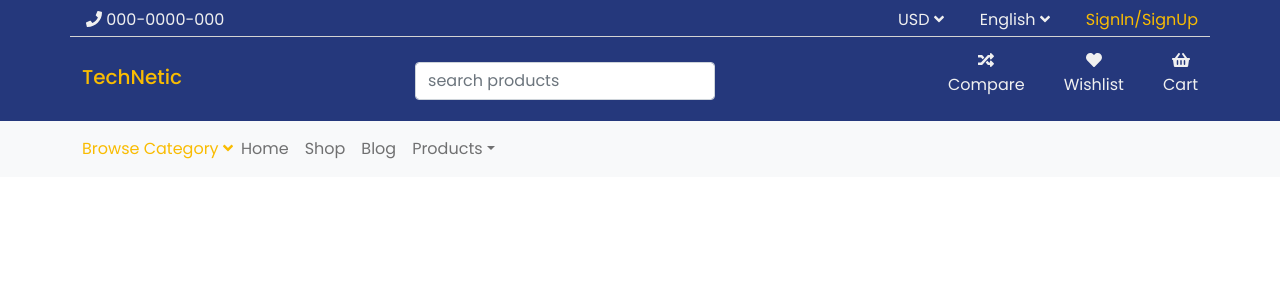
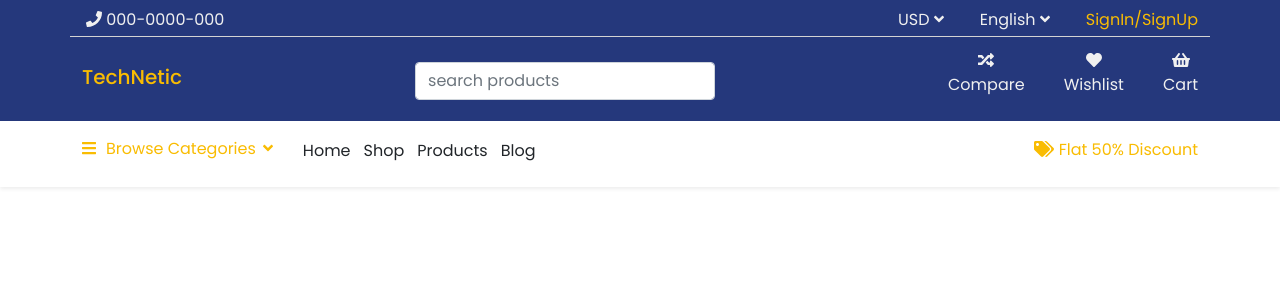
Before and after one commit to Mehedi0911/techNetic-client, a React (Create React App) app: page / in a window 1280 px wide. Shown: the top 300 px of the page. Built offline with nearby package versions, Linux system fonts and the light colour scheme.

Commit message:
dded menubar

```diff
--- a/src/components/Home/Home/Home.js
+++ b/src/components/Home/Home/Home.js
@@ -1,5 +1,5 @@
 import React from 'react';
-import NavBar from '../Navbar/NavBar';
+import NavBar from '../Navbar/NavigationBar';
 import TopBar from '../Navbar/Topbar/TopBar';
 
 const Home = () => {
--- a/src/components/Home/Navbar/Menubar/MenuBar.js
+++ b/src/components/Home/Navbar/Menubar/MenuBar.js
@@ -1,55 +1,55 @@
 import React from 'react';
-import { Button, Form, FormControl, Nav, Navbar, NavDropdown } from 'react-bootstrap';
+import { Button, Container, Form, FormControl, Nav, Navbar, NavDropdown } from 'react-bootstrap';
 import { FontAwesomeIcon } from '@fortawesome/react-fontawesome'
-import { faPhone, faAngleDown } from '@fortawesome/free-solid-svg-icons'
+import { faPhone, faAngleDown, faBars, faTags } from '@fortawesome/free-solid-svg-icons'
+import NavbarToggle from 'react-bootstrap/esm/NavbarToggle';
+import burgerMenu from '../../../../Images/Icons/bargerMenu.svg'
+import './MenuBar.css'
 const MenuBar = () => {
     return (
-        <div className="bg-light">
-            <div className="container">
-                <Navbar expand="lg">
+        <Navbar expand="lg" className="shadow-sm">
+            <Container className="d-flex">
+                <div style={{ width: '500px' }}>
+
+                <Navbar.Toggle aria-controls="basic-navbar-nav"><img style={{ height: '30px' }} src={burgerMenu} alt="" /></Navbar.Toggle>
 
 
+                        <Navbar.Collapse id="basic-navbar-nav" className="">
+
+                            <Nav className="">
                                 <div className="dropdown">
-                        <p className="mb-0 brand-text-primary">Browse Category <FontAwesomeIcon icon={faAngleDown} /></p>
+                                    <p className="mt-2 brand-text-primary">
+                                        <FontAwesomeIcon style={{marginRight:'10px'}} icon={faBars} />
+                                        Browse Categories
+                                        <FontAwesomeIcon style={{marginLeft:'7px'}} icon={faAngleDown} />
+                                    </p>
                                     <div className="dropdown-content">
-                            <a href="#">USD</a>
-                            <a href="#">EUR</a>
-
+                                        <a href="#">Cameras</a>
+                                        <a href="#">Laptops</a>
+                                        <a href="#">Mobiles</a>
+                                        <a href="#">Accessories</a>
+                                        <a href="#">Watches</a>
+                                        <a href="#">Others</a>
                                     </div>
                                 </div>
-                    <Navbar.Toggle aria-controls="basic-navbar-nav" />
+                                <p style={{marginRight:'13px', marginLeft:'30px', marginTop:'10px'}}>Home</p>
+                                <p style={{marginRight:'13px',marginTop:'10px'}}>Shop</p>
+                                <p style={{marginRight:'13px',marginTop:'10px'}}>Products</p>
+                                <p style={{marginRight:'13px',marginTop:'10px'}}>Blog</p>
 
-
-
-                   <div className="ml-5">
-                   <Navbar.Collapse id="basic-navbar-nav">
-                        <Nav className="mr-auto">
-                            <Nav.Link href="#home">Home</Nav.Link>
-                            <Nav.Link href="#link">Shop</Nav.Link>
-                            <Nav.Link href="#link">Blog</Nav.Link>
-                            <NavDropdown title="Products" id="basic-nav-dropdown">
-                                <NavDropdown.Item href="#action/3.1">Action</NavDropdown.Item>
-                                <NavDropdown.Item href="#action/3.2">Another action</NavDropdown.Item>
-                                <NavDropdown.Item href="#action/3.3">Something</NavDropdown.Item>
-                                <NavDropdown.Divider />
-                                <NavDropdown.Item href="#action/3.4">Separated link</NavDropdown.Item>
-                            </NavDropdown>
                             </Nav>
-                        {/* <Form inline>
-                        <FormControl type="text" placeholder="Search" className="mr-sm-2" />
-                        <Button variant="outline-success">Search</Button>
-                    </Form> */}
 
                         </Navbar.Collapse>
                     </div>
 
 
+                    <p className="brand-text-primary mt-2"><FontAwesomeIcon style={{marginLeft:'7px'}} icon={faTags} /> Flat 50% Discount</p>
+
+            </Container>
+        </Navbar>
+    )
 
 
-                </Navbar>
-            </div>
-        </div>
-    );
 };
 
 export default MenuBar;
```
Also changed, not shown: src/Images/Icons/bargerMenu.svg (added), src/components/Home/Navbar/Menubar/MenuBar.css (added), src/components/Home/Navbar/NavigationBar.js (renamed from src/components/Home/Navbar/NavBar.js). Lines whose indentation alone changed are shown as unchanged.
